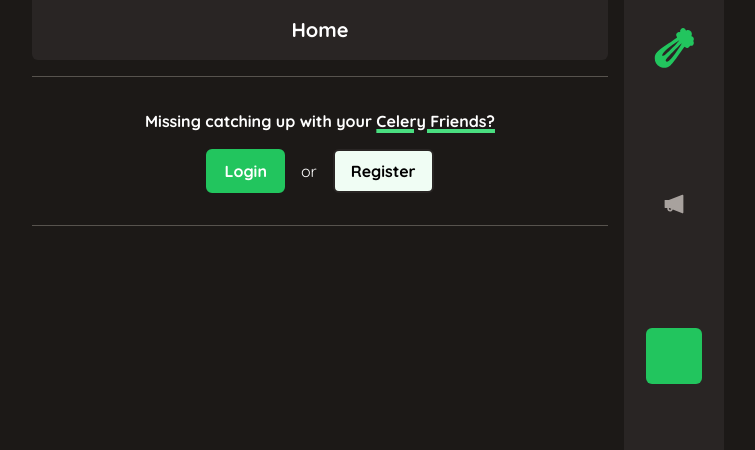
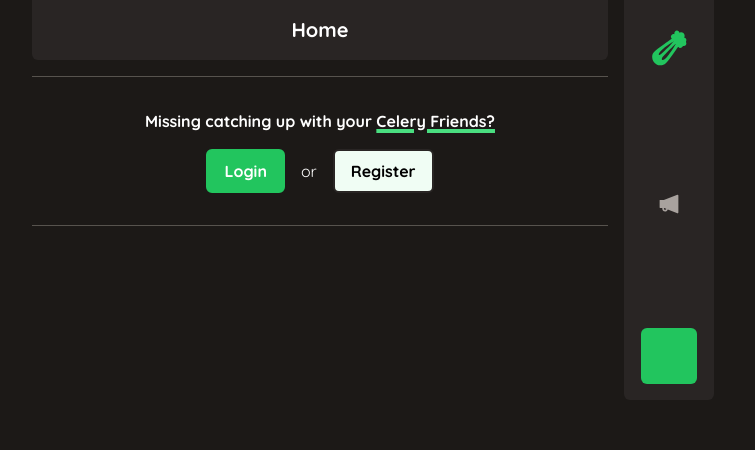
Before and after one commit to akamateus/my-celery2.0, a Next.js app: page / in a window 1280 px wide. Shown: the top 450 px of the page, without its empty margins (32-787 px from the left). Built offline with nearby package versions, Linux system fonts and the light colour scheme; no server answers; the database is empty; some icons are missing.

Commit message:
Revert "changed more de design"

```diff
--- a/components/layout/FollowBar.tsx
+++ b/components/layout/FollowBar.tsx
@@ -26,7 +26,7 @@ const FollowBar = () => {
   "
       //py-4
     >
-      <div className="bg-stone-800 rounded-b-md p-5 fixed pb-[500px]">
+      <div className="bg-stone-800 rounded-b-md p-4">
         <h2 className="text-white text-xl text-center font-semibold">
           <span className="text-transparent bg-clip-text bg-gradient-to-r to-emerald-600 from-sky-400">
             {" "}
--- a/components/layout/Sidebar.tsx
+++ b/components/layout/Sidebar.tsx
@@ -30,13 +30,13 @@ const Sidebar = () => {
     },
   ];
   return (
-    <div className=" z-40 px-4 lg:block ">
+    <div className=" z-40 px-4 lg:block">
       <div>
         <div
-          className=" fixed space-y-5 lg:w-[100px] bg-stone-800  rounded-b-md p-4 items-center pb-[500px]
+          className=" space-y-5 lg:w-[90px] bg-stone-800  rounded-b-md p-4 items-center
     justify-center"
         >
-          <div className=" flex cursor-pointer justify-center rounded-md ">
+          <div className="flex cursor-pointer justify-center rounded-md ">
             <SidebarLogo />
           </div>
           {items.map((item) => (
```
